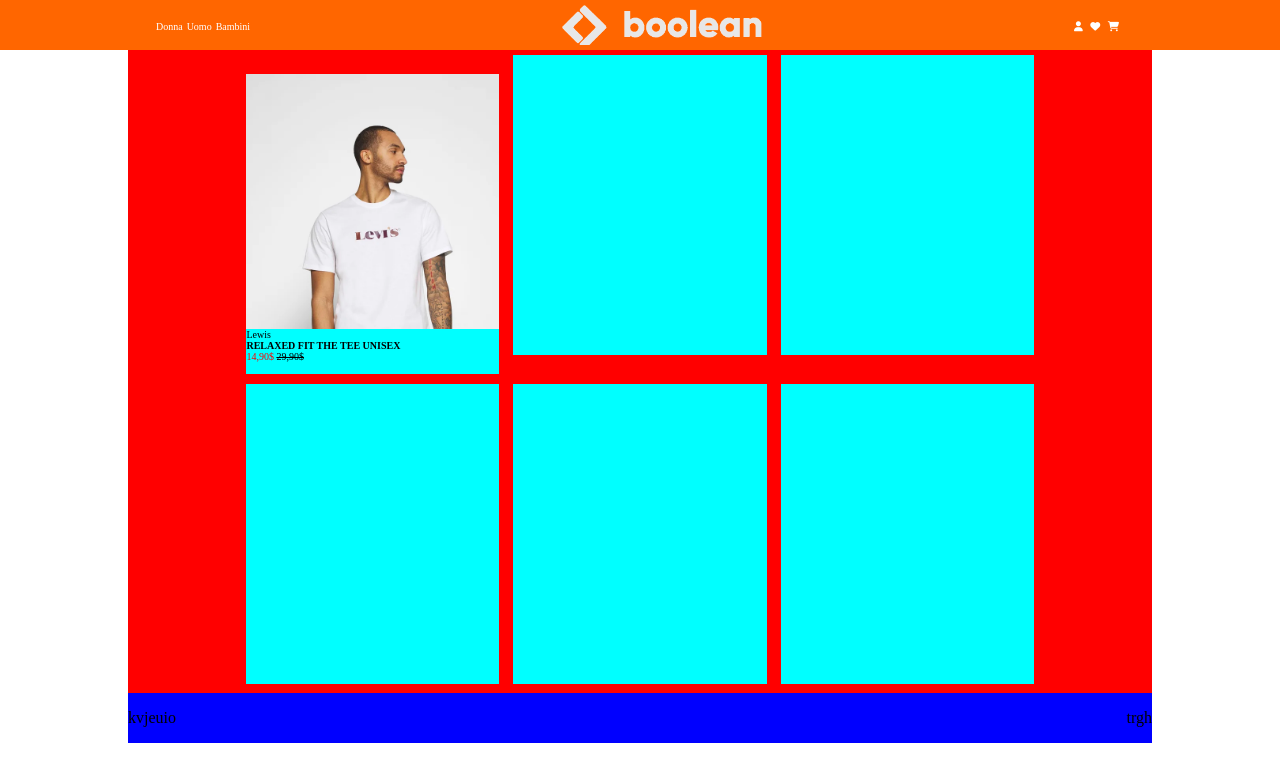
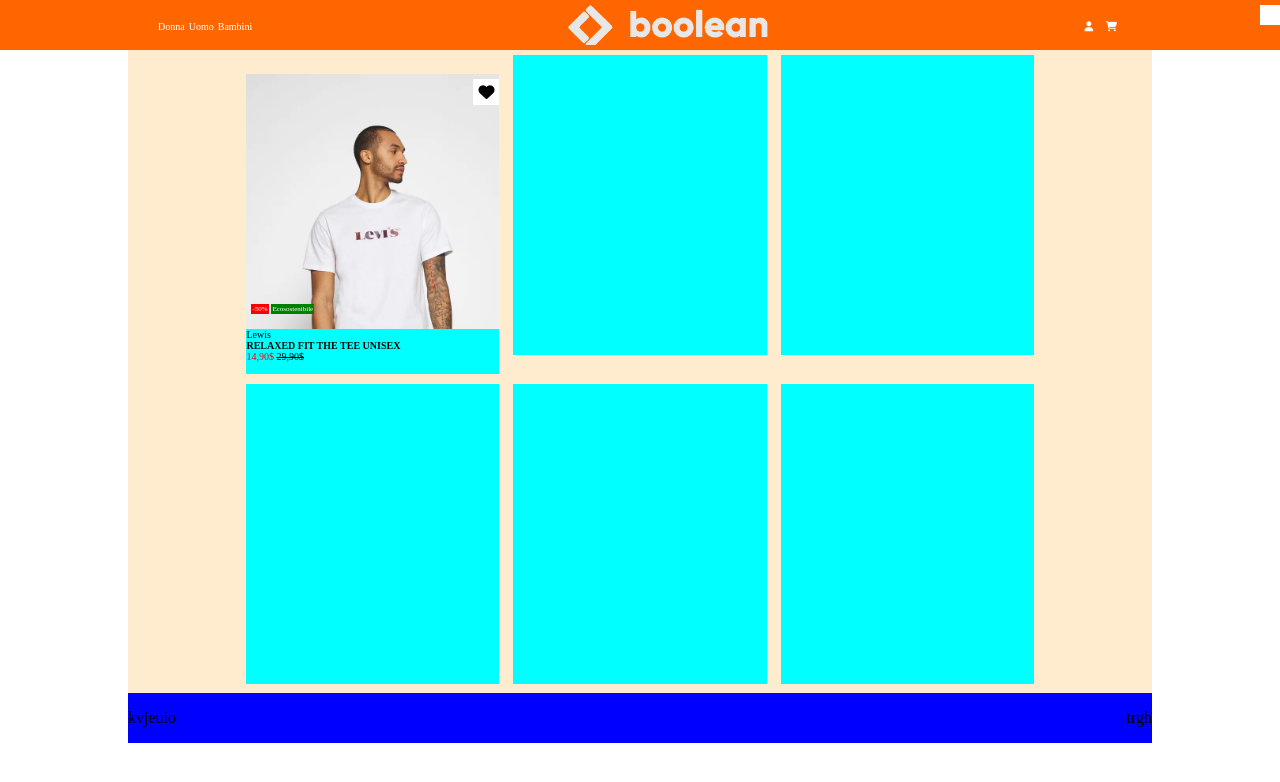
Before and after one commit to StefanoDellamore/html-css-boolando, a plain HTML site: page index.html in a window 1280 px wide. Drawn offline with Linux system fonts and the light colour scheme.

Commit message:
Completamento prima immagine

```diff
--- a/index.html
+++ b/index.html
@@ -36,7 +36,18 @@
         <main>
             <div class="container-main ">
                 <div class="item">
-                    <div class="container-img"></div>
+                    <div class="container-img">
+                        <div class="discount">
+                            -50%
+                        </div>
+                        <div class="propriety">
+                            Ecosostenibile
+                        </div>
+                        <div class="heart">
+                            <i class="fa-solid fa-heart"></i>
+                        </div>
+                    </div>
+
                     <div class="container-text">
                         <p>Lewis</p>
                         <h2>RELAXED FIT THE TEE UNISEX</h2>
--- a/style.css
+++ b/style.css
@@ -51,7 +51,7 @@ a {
 .container-main {
     width: 80%;
     margin: 0 auto;
-    background-color: red;
+    background-color: blanchedalmond;
     text-align: center;
     flex-wrap: nowrap;
 
@@ -67,10 +67,43 @@ a {
 }
 
 .container-img {
+    position: relative;
     width: 100%;
     height: 85%;
     background-image: url(img/1.webp);
     background-size: cover;
+}
+
+.discount {
+    position: absolute;
+    bottom: 15px;
+    background-color: red;
+    color: white;
+    font-size: 7px;
+    text-align: center;
+    margin-left: 5px;
+    padding: 1px;
+}
+
+.propriety {
+    position: absolute;
+    bottom: 15px;
+    left: 20px;
+    background-color: green;
+    color: white;
+    font-size: 7px;
+    text-align: center;
+    margin-left: 5px;
+    padding: 1px;
+}
+
+.fa-heart {
+    position: absolute;
+    top: 5px;
+    padding: 5px;
+    background-color: white;
+    right: 0;
+
 }
 
 .container-text {
```
